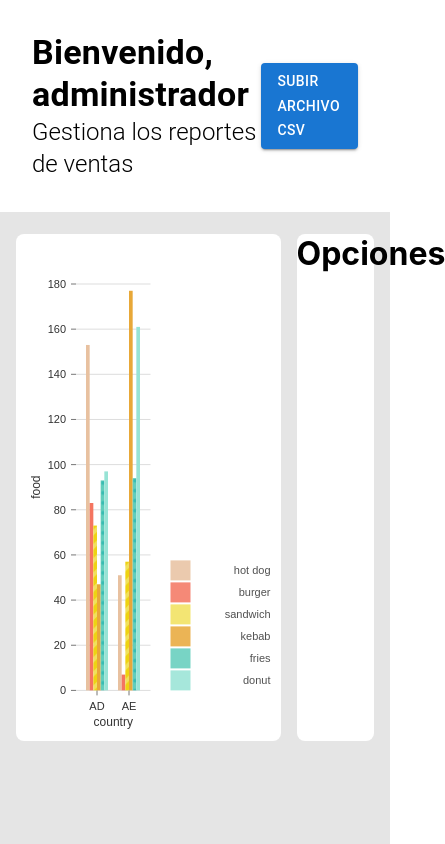
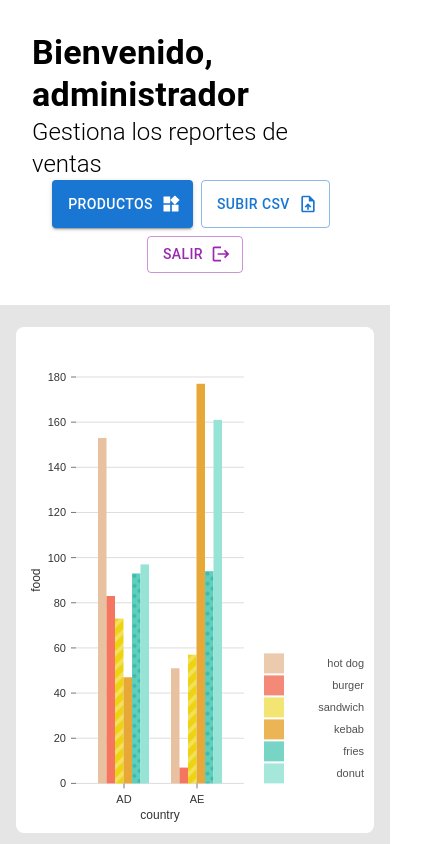
Before and after one commit to SaulM12/analytics-sales-frontend, a React (Create React App) app: page /admin in a window 390 px wide. Shown: the top 844 px of the page, 445 px wide, since content can reach past the window. Built offline with nearby package versions, Linux system fonts and the light colour scheme.

Commit message:
Auth redirect for role

```diff
--- a/src/components/admin/admin.js
+++ b/src/components/admin/admin.js
@@ -1,8 +1,12 @@
-import { Button, Grid, Input, Typography } from '@mui/material';
+import {  Button, Grid, Input, ListItemIcon, Menu, MenuItem, Typography } from '@mui/material';
 import React from 'react'
 import adminStyles from './admin.module.css';
 import { ResponsiveBar } from '@nivo/bar'
-
+import AddIcon from '@mui/icons-material/Add';
+import WidgetsIcon from '@mui/icons-material/Widgets';
+import UploadFileIcon from '@mui/icons-material/UploadFile';
+import LogoutIcon from '@mui/icons-material/Logout';
+import ViewListIcon from '@mui/icons-material/ViewList';
 const data = [
   {
     "country": "AD",
@@ -34,12 +38,18 @@ const data = [
     "donut": 161,
     "donutColor": "hsl(226, 70%, 50%)"
   },
+]
 
+function Admin() {
+  const [anchorEl, setAnchorEl] = React.useState(null);
+  const open = Boolean(anchorEl);
+  const handleClick = (event) => {
+    setAnchorEl(event.currentTarget);
+  };
+  const handleClose = () => {
+    setAnchorEl(null);
+  };
 
-
-
-]
-function Admin() {
   return (
     <div className={adminStyles.container}>
       <div className={adminStyles.topBar}>
@@ -51,15 +61,82 @@ function Admin() {
             Gestiona los reportes de ventas
           </Typography>
         </div>
-        <label htmlFor="contained-button-file">
-          <Input accept="image/*" id="contained-button-file" multiple type="file" className={adminStyles.input} />
-          <Button variant="contained" component="span">
-            Subir archivo csv
+        <nav className={adminStyles.menu}>
+
+          <Button className={adminStyles.actions}
+            variant="contained"
+            id="basic-button"
+            aria-controls={open ? 'basic-menu' : undefined}
+            aria-haspopup="true"
+            aria-expanded={open ? 'true' : undefined}
+            onClick={handleClick}
+            endIcon={<WidgetsIcon />}
+          >
+            Productos
           </Button>
-        </label>
+          <Menu
+            id="basic-menu"
+            anchorEl={anchorEl}
+            open={open}
+            onClose={handleClose}
+            MenuListProps={{
+              'aria-labelledby': 'basic-button',
+            }}
+            PaperProps={{
+              elevation: 0,
+              sx: {
+                overflow: 'visible',
+                filter: 'drop-shadow(0px 2px 8px rgba(0,0,0,0.32))',
+                mt: 1.5,
+                '& .MuiAvatar-root': {
+                  width: 32,
+                  height: 32,
+                  ml: -0.5,
+                  mr: 1,
+                },
+                '&:before': {
+                  content: '""',
+                  display: 'block',
+                  position: 'absolute',
+                  top: 0,
+                  right: 14,
+                  width: 10,
+                  height: 10,
+                  bgcolor: 'background.paper',
+                  transform: 'translateY(-50%) rotate(45deg)',
+                  zIndex: 0,
+                },
+              },
+            }}
+          >
+            <MenuItem >
+              <ListItemIcon>
+                <AddIcon fontSize="small" />
+              </ListItemIcon>
+              Añadir
+            </MenuItem>
+            <MenuItem>
+              <ListItemIcon>
+                <ViewListIcon fontSize="small" />
+              </ListItemIcon>
+              Ver listado
+            </MenuItem>
+          </Menu>
+          <label htmlFor="contained-button-file">
+            <Input accept="image/*" id="contained-button-file" multiple type="file" className={adminStyles.input} />
+            <Button variant="outlined" component="span"
+              endIcon={<UploadFileIcon />} className={adminStyles.actions}>
+              Subir CSV
+            </Button>
+          </label>
+          <Button
+            variant="outlined" color="secondary" endIcon={<LogoutIcon />}>
+            Salir
+          </Button>
+        </nav>
       </div>
       <Grid container spacing={2} className={adminStyles.dashboard}>
-        <Grid item xs={9} md={9}>
+        <Grid item xs={12} md={9}>
           <div className={adminStyles.bar__container}>
             <ResponsiveBar
               data={data}
@@ -180,9 +257,9 @@ function Admin() {
             />
           </div>
         </Grid>
-        <Grid item xs={3} md={3}>
+        <Grid item xs={12} md={3}>
           <div className={adminStyles.bar__container}>
-              <h1>Opciones</h1>
+            <h1>Opciones</h1>
           </div>
         </Grid>
       </Grid>
--- a/src/components/admin/admin.module.css
+++ b/src/components/admin/admin.module.css
@@ -8,6 +8,7 @@
 }
 .topBar{
     padding: 2rem;
+    flex-wrap: wrap;
     display: flex;
     align-items: center;
     justify-content: space-between;
@@ -16,8 +17,9 @@
 }
 .topBar__title{
     display: flex;
+
     flex-direction: column;
-
+   width: 50%;
 }
 .dashboard{
     padding-left: 1rem;
@@ -29,3 +31,27 @@
     height: 60vh;
     border-radius: 8px;
 }
+.menu{
+    display: flex;
+    justify-content: space-between;
+    flex-wrap: wrap;
+    width:auto;
+}
+@media only screen and (max-width: 600px) {
+    .menu{
+        justify-content: center;
+        width:100% !important;
+    }
+    .topBar__title{
+       width: 100% !important;
+    }
+    .actions{
+        margin-bottom: .5rem!important;
+        margin-right: .5rem!important;
+        height: 2rem;
+    }
+}
+.actions{
+    margin-right: .5rem!important;
+    height: 3rem!important;
+}
--- a/src/components/auth/login.js
+++ b/src/components/auth/login.js
@@ -5,7 +5,7 @@ import BubbleChartSharpIcon from '@mui/icons-material/BubbleChartSharp';
 import Stack from '@mui/material/Stack';
 import TextField from '@mui/material/TextField';
 import Typography from '@mui/material/Typography';
-import { Alert } from '@mui/material';
+import { Alert, Snackbar } from '@mui/material';
 import { submitLogin } from '../services/auth';
 import { useNavigate } from 'react-router-dom';
 
@@ -18,6 +18,12 @@ function Login() {
         tempData[e.target.id] = e.target.value
         setLoginData(tempData)
     }
+    const handleClose = (event, reason) => {
+        if (reason === 'clickaway') {
+            return;
+        }
+        setWrongCredentials(false);
+    };
 
     return (
         <div className={loginStyles.container}>
@@ -42,7 +48,12 @@ function Login() {
                     <Button variant="text" href="/register" >
                         Registrarse
                     </Button>
-                    {wrongCredentials.wrongData && <Alert severity="error">{wrongCredentials.infoText}</Alert>}
+                    <Snackbar open={wrongCredentials.wrongData} autoHideDuration={3000} onClose={handleClose}
+                        anchorOrigin={{ vertical: 'top', horizontal: 'center' }} >
+                        <Alert onClose={handleClose} severity="error" a sx={{ width: '100%' }}>
+                        {wrongCredentials.infoText}
+                        </Alert>
+                    </Snackbar>
                 </Stack>
             </Stack>
         </div>
--- a/src/components/auth/login.module.css
+++ b/src/components/auth/login.module.css
@@ -12,6 +12,7 @@
     background-color: rgba(255, 255, 255, 0.712);
     box-shadow: rgb(38, 57, 77) 0px 20px 30px -10px;
     border-radius: 10px;
+    max-width: 200px;
 }
 .button{
     width: 100%;
--- a/src/components/auth/register.js
+++ b/src/components/auth/register.js
@@ -5,9 +5,8 @@ import BubbleChartSharpIcon from '@mui/icons-material/BubbleChartSharp';
 import Stack from '@mui/material/Stack';
 import TextField from '@mui/material/TextField';
 import Typography from '@mui/material/Typography';
-import axios from 'axios';
 import { submitRegister } from '../services/auth';
-import { Alert } from '@mui/material';
+import { Alert, Snackbar } from '@mui/material';
 
 function Register() {
 
@@ -17,8 +16,10 @@ function Register() {
     password: ""
   })
 
+  const [open, setOpen] = useState(false);
+
   const [wrongData, setWrongData] = useState({
-    status: false,
+    status: null,
     infoText: ''
   })
   const handleRegister = e => {
@@ -26,7 +27,16 @@ function Register() {
     tempData[e.target.id] = e.target.value
     setRegisterData(tempData)
   }
-
+  const handleClose = (event, reason) => {
+    if (reason === 'clickaway') {
+      return;
+    }
+    setOpen(false);
+  };
+  const register=()=>{
+    setOpen(true)
+    submitRegister({ registerData, setWrongData, setRegisterData })
+  }
   return (
     <div className={registerStyles.container}>
       <Stack spacing={2} className={registerStyles.card} alignItems="center" justifyContent="space-evenly">
@@ -45,15 +55,18 @@ function Register() {
             <Button
               variant="contained"
               className={registerStyles.button}
-              onClick={() => submitRegister({ registerData, setWrongData })}>
+              onClick={register}>
               Registrarse
             </Button>
             <Button variant="text" href="/">
               Iniciar Sesión
             </Button>
-            {wrongData.status
-              ? <Alert severity="error">{wrongData.infoText}</Alert>
-              : <Alert severity="success">{wrongData.infoText}, inicia sesión para continuar</Alert>}
+            <Snackbar open={open} autoHideDuration={6000} onClose={handleClose}
+              anchorOrigin={{ vertical: 'top', horizontal: 'center' }} >
+              <Alert onClose={handleClose} severity={wrongData.status ? "error" : "success"} a sx={{ width: '100%' }}>
+                {wrongData.status ? wrongData.infoText : "Inicia sesión para continuar"}
+              </Alert>
+            </Snackbar>
           </Stack>
         </form>
       </Stack>
--- a/src/components/auth/register.module.css
+++ b/src/components/auth/register.module.css
@@ -8,8 +8,9 @@
     align-items: center;
 }
 .card{
-    height: 70vh;
-    padding: 3rem;
+
+    padding: 1rem 3rem 1rem 3rem;
+    max-width: 210px!important;
     background-color: rgba(255, 255, 255, 0.712);
     box-shadow: rgb(38, 57, 77) 0px 20px 30px -10px;
 }
--- a/src/components/client/home.js
+++ b/src/components/client/home.js
@@ -64,7 +64,7 @@ function Home() {
         </Grid>
         <Grid item xs={6} sm={6} md={6} lg={3}>
           <div className={homeStyles.card__container}>
-            <div className={homeStyles.card} onClick={openDetail}>
+            <div className={homeStyles.card}>
               <div className={homeStyles.price}>
                 <Typography variant="p" fontWeight={400} component="article" >
                   Detalles
@@ -116,7 +116,7 @@ function Home() {
           {
             products.map(product =>
               <SwiperSlide key={product.key}>
-                <div className={homeStyles.product__card} style={selectedProductStyle(product.key)}>
+                <div className={homeStyles.product__card} style={selectedProductStyle(product.key)} onClick={openDetail}>
                   <Stack direction="column" justifyContent="start" alignItems="center" spacing={1}>
                     <div className={homeStyles.product__image__container}>
                       <img alt='sd' src={product.image}
--- a/src/components/services/auth.js
+++ b/src/components/services/auth.js
@@ -4,10 +4,14 @@ import axios from 'axios';
 export const submitLogin = (props) => {
     const { loginData, setWrongCredentials, navigate } = props
     const loginUrl = getApiUrl('auth/login')
+    const userDetailsUrl = getApiUrl('auth/userDetails')
     axios.post(loginUrl, loginData, { withCredentials: true })
-        .then(response => {
-            console.log(response.data.message)
-            navigate('/store', { replace: true })
+        .then(() => {
+            axios.get(userDetailsUrl,{withCredentials:true }).then(userDetails=>{
+                let userRole=userDetails.data.roles[0].roleName
+                navigate(userRole==='ROLE_ADMIN'?'/admin':'/store', { replace: true })
+            })
+
         })
         .catch(error => {
             setWrongCredentials({ wrongData: true, infoText: error.response.data.message })
@@ -16,9 +20,14 @@ export const submitLogin = (props) => {
 }
 
 export const submitRegister = (props) => {
-    const { registerData, setWrongData } = props;
+    const { registerData, setWrongData, setRegisterData } = props;
     const registerUrl = getApiUrl('auth/register')
     axios.post(registerUrl, registerData).then(response => {
+        setRegisterData({
+            userName: "",
+            email: "",
+            password: ""
+        })
         setWrongData({ status: false, infoText: response.data.message })
     }).catch(error => {
         setWrongData({ status: true, infoText: error.response.data.message })
```
Also changed, not shown: 1 other file (tests, documents, lock files or other folders).
